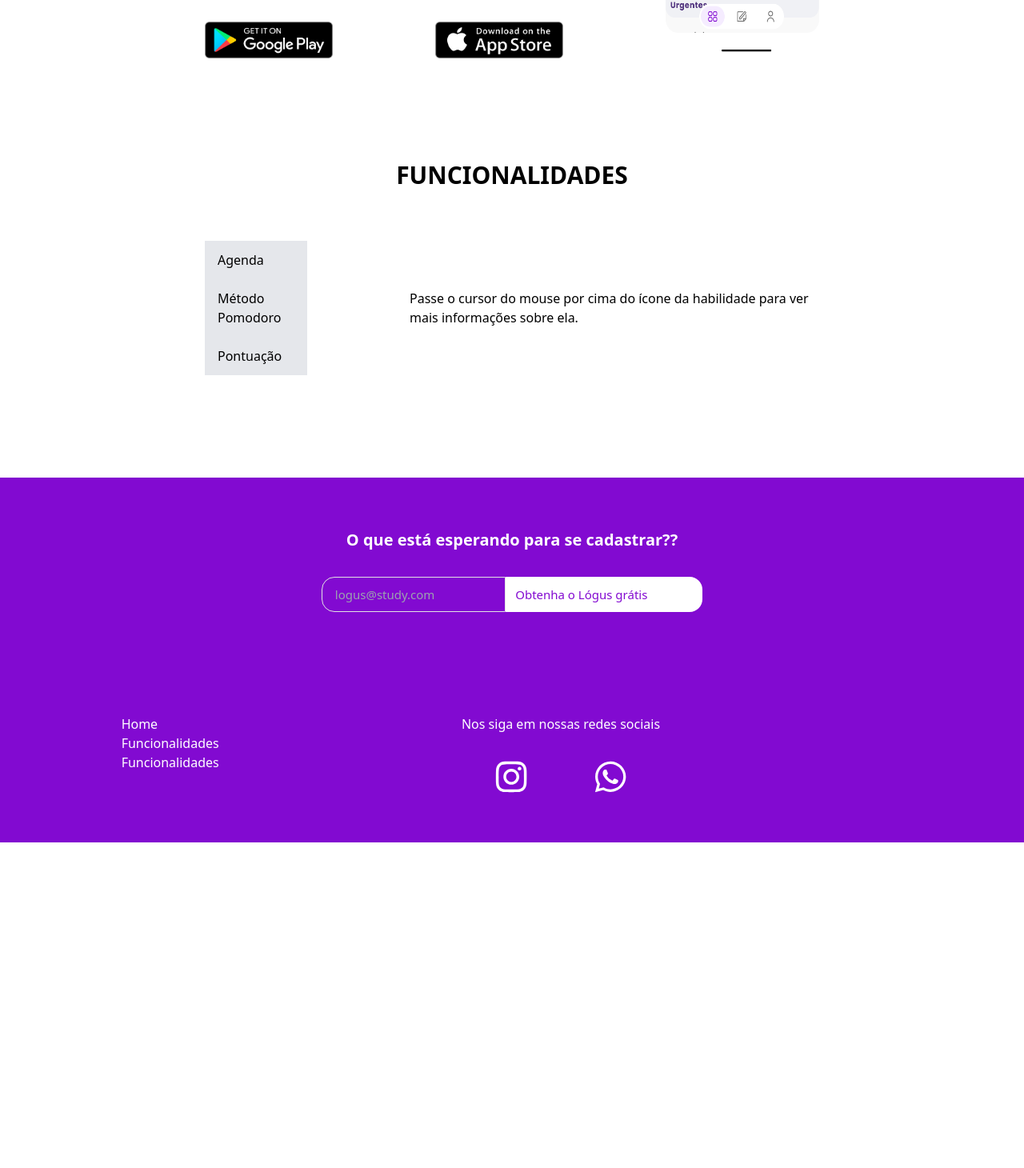
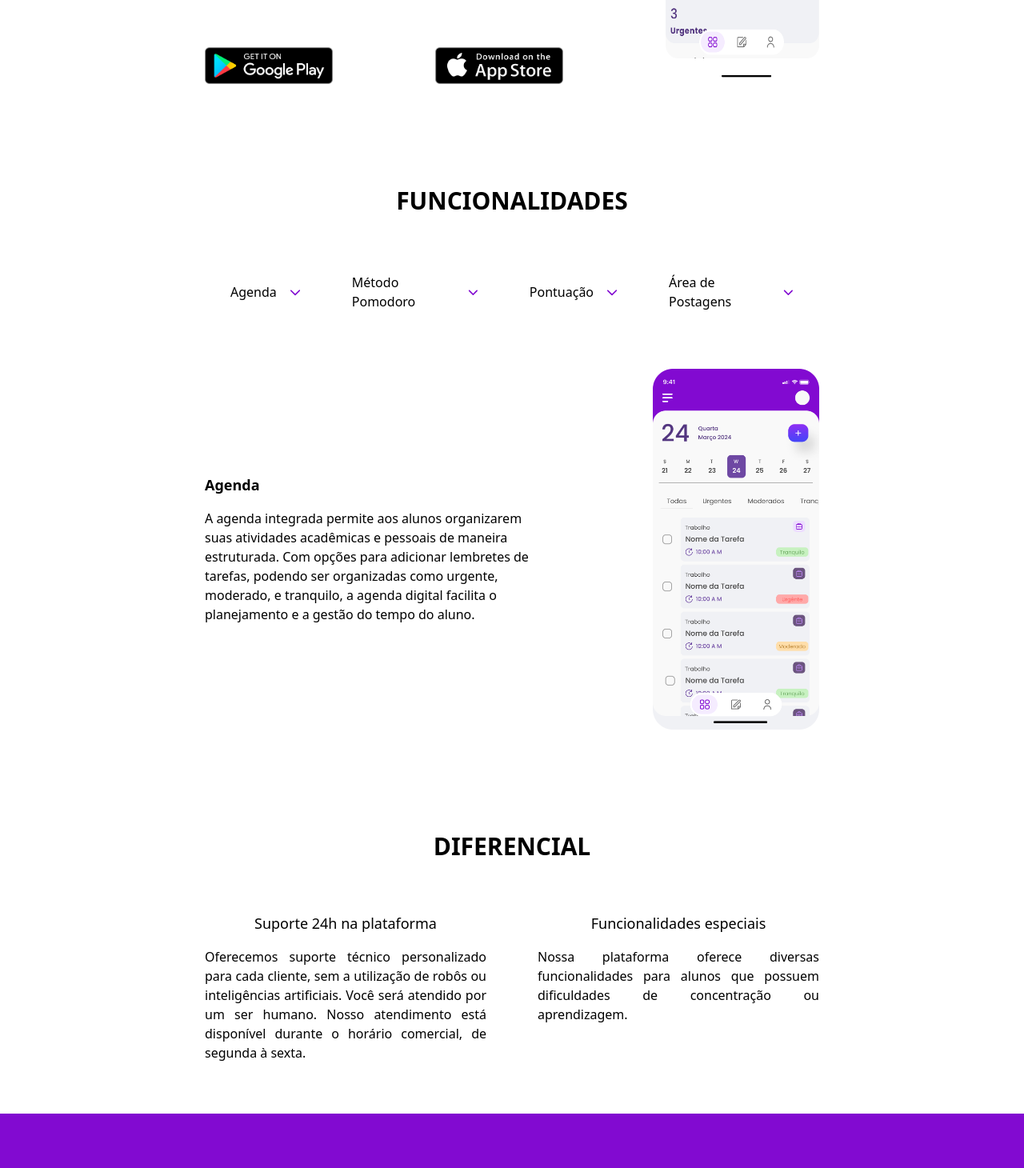
Before and after one commit to smViana19/logus-app-react, a React (Vite) app in the folder client/: page / in a window 1280 px wide. Shown: the part 1722-3182 px from the top of the page at 80% size. Before the commit the page ends 2775 px from the top, so only its background shows below. Built offline with nearby package versions, Linux system fonts and the light colour scheme.

Commit message:
design e textos das funcionalidades

```diff
--- a/client/src/components/FunctionalityItem.jsx
+++ b/client/src/components/FunctionalityItem.jsx
@@ -1,12 +1,23 @@
 import React from 'react';
 
-function FunctionalityItem({ name, description, image, isActive, onHover }) {
+function FunctionalityItem({ name, isActive, onHover }) {
     return (
         <li
-            className={`py-3 px-4 flex cursor-pointer ${isActive ? 'border-l-2 border-purplePrimary' : ''}`}
+            className={`py-2 px-8 flex items-center cursor-pointer ${isActive ? 'border-b-2 border-purple-500' : ''}`}
             onMouseOver={onHover}
         >
+
+
             {name}
+            <svg
+                className={`ml-4 transition-transform duration-300 ${isActive ? 'rotate-180' : 'rotate-0'}`}
+                xmlns="http://www.w3.org/2000/svg"
+                height="14"
+                width="14"
+                viewBox="0 0 512 512"
+            >
+                <path fill="#820ad1" d="M233.4 406.6c12.5 12.5 32.8 12.5 45.3 0l192-192c12.5-12.5 12.5-32.8 0-45.3s-32.8-12.5-45.3 0L256 338.7 86.6 169.4c-12.5-12.5-32.8-12.5-45.3 0s-12.5 32.8 0 45.3l192 192z"/>
+            </svg>
         </li>
     );
 }
--- a/client/src/pages/Index.jsx
+++ b/client/src/pages/Index.jsx
@@ -24,8 +24,13 @@ export default function HomePage() {
     const dispatch = useDispatch();
     const isLoggedIn = useSelector(state => state.auth.isLoggedIn);
 
-    const [description, setDescription] = useState('Passe o cursor do mouse por cima do ícone da habilidade para ver mais informações sobre ela.');
-    const [imageChange, setImageChange] = useState('');
+    const initialDescription = `
+        <h3 class="text-lg font-semibold mb-4">Agenda</h3>
+        <p class="w-3/4">A agenda integrada permite aos alunos organizarem suas atividades acadêmicas e pessoais de maneira estruturada. Com opções para adicionar lembretes de tarefas, podendo ser organizadas como urgente, moderado, e tranquilo, a agenda digital facilita o planejamento e a gestão do tempo do aluno.</p>
+    `;
+
+    const [description, setDescription] = useState(initialDescription);
+    const [imageChange, setImageChange] = useState(imgAgenda);
     const [hoveredItem, setHoveredItem] = useState(null);
 
     const handleLogout = e => {
@@ -37,10 +42,7 @@ export default function HomePage() {
     const functionalities = [
         {
             name: 'Agenda',
-            description: `
-                <h3 class="text-lg font-semibold mb-4">Agenda</h3>
-                <p class="w-3/4">Implementamos uma agenda intuitiva para organizar suas atividades de forma funcional. Os recusos que ela </p>
-            `,
+            description: initialDescription,
             image: imgAgenda,
             id: 'agenda'
         },
@@ -48,7 +50,10 @@ export default function HomePage() {
             name: 'Método Pomodoro',
             description: `
                 <h3 class="text-lg font-semibold mb-4">Método Pomodoro</h3>
-                <p class="w-3/4 mt-4">Implementamos uma agenda intuitiva para organizar suas atividades de forma funcional</p>
+                <p class="w-3/4 mt-4">A funcionalidade do método Pomodoro no nosso aplicativo oferece uma maneira eficiente de gerenciar o tempo de estudo. Utilizando ciclos de 25 minutos de trabalho intenso seguidos por pausas curtas, essa técnica ajuda os alunos a manterem o foco e a produtividade.</p>
+                <p class="w-3/4 mt-4">Aém disso, implementamos uma série de sons para ajudar na concentração. Alguns desses sons são:  </p>
+                <li class='mt-4 ml-4'><span class='font-semibold'>Ruído Branco</span>  → Tem uma frequência específica para inibir sons externos, auxiliando na melhor concentração do aluno </li>
+                <li class='mt-4 ml-4'><span class='font-semibold'>Ruído Branco</span>  → Tem uma frequência específica para inibir sons externos, auxiliando na melhor concentração do aluno </li>
             `,
             image: imgPomodoro,
             id: 'pomodoro'
@@ -57,13 +62,21 @@ export default function HomePage() {
             name: 'Pontuação',
             description: `
                 <h3 class="text-lg font-semibold mb-4">Pontuação</h3>
-                <p class="w-3/4">Optamos pelo método de pontuação para incentivar os alunos a se dedicarem mais aos estudos. A ideia é recompensar os esforços dos estudantes através de um sistema que contabiliza pontos cada vez que eles realizam determinadas atividades acadêmicas. Essas atividades incluem a postagem de exercícios resolvidos, a elaboração de resumos detalhados, a criação e compartilhamento de slides para apresentações, a entrega de trabalhos bem feitos, ou qualquer outra atividade elaborada pelo professor.</p>
-                <p class="w-3/4 mt-4">Nosso objetivo é criar um ambiente mais dinâmico e participativo, onde os alunos se sintam motivados a contribuir continuamente para o seu próprio aprendizado e para o de seus colegas.</p>
-                <p class="w-3/4 mt-4">Quando o aluno atinge uma determinada pontuação, a própria escola será responsável por decidir qual recompensa ele receberá. As recompensas serão selecionadas para refletir o esforço e a dedicação do aluno, e poderão variar desde reconhecimentos públicos, certificados de mérito, até pequenas premiações.</p>
+                <p class="w-3/4">O sistema de pontuação incentiva os alunos a se dedicarem mais aos estudos ao recompensar suas atividades acadêmicas com pontos. Atividades como a postagem de exercícios, elaboração de resumos e entrega de trabalhos geram pontos, motivando os alunos a participarem ativamente. Quando atingem uma determinada pontuação, a escola decide as recompensas, que podem incluir reconhecimentos públicos, certificados de mérito ou pequenas premiações, refletindo o esforço e a dedicação dos alunos.</p>
             `,
             image: null,
             id: 'pontuacao'
-        }
+        },
+        {
+            name: 'Área de Postagens',
+            description: `
+                <h3 class="text-lg font-semibold mb-4">Área de Postagens</h3>
+                <p class="w-3/4">A área de postagens é uma área colaborativa onde os alunos podem compartilhar resumos, atividades, apresentações e outros materiais de estudo. Essa funcionalidade promove a troca de conhecimento e recursos entre os estudantes, incentivando um ambiente de aprendizado colaborativo.</p>
+                <p class="w-3/4 mt-2">A ideia é que os alunos possam postar, por espontânea vontade, os resumos e materiais de estudo que fizerem, mas disponiblizamos uma área onde o professor possa posta as atividades e os alunos podem anexá-las</p>
+            `,
+            image: null,
+            id: 'postagens'
+        },
     ];
 
     return (
@@ -96,7 +109,7 @@ export default function HomePage() {
                                 <Link to="/dashboard">Dashboard</Link>
                             ) : (
                                 <Link to="/registro"
-                                    className="font-medium text-white  hover:text-neutral-500"
+                                    className="font-medium text-white hover:text-neutral-500"
                                     id='btnRegistrar'>Registrar</Link>
                             )}
                             {isLoggedIn && (<FaCircle size={24} color='#66ff33' />)}
@@ -118,7 +131,8 @@ export default function HomePage() {
 
                 <ContainerPrintApp />
 
-                <section className='container__app-mobile mt-16 flex'>
+                <section className='container__app-mobile mt-24 flex'>
+
                     <div className='mt-40'>
                         <Subtitle>Baixe também nosso aplicativo mobile</Subtitle>
                         <p className='mt-4'>Baixe o nosso aplicativo e tenha acesso a todas as funcionalidades a qualquer hora e em qualquer lugar. Simplifique sua vida com a conveniência do nosso app.</p>
@@ -126,15 +140,16 @@ export default function HomePage() {
                             <a href="#"><img className='w-40' src={imgGooglePlay} alt="Link para baixar o aplicativo android" /></a>
                             <a href="#"><img className='w-40' src={imgAppStore} alt="Link para baixar o aplicativo IOS" /></a>
                         </div>
+
                     </div>
                     <img className='w-1/4' src={imgMockupMobile} alt="Mockup Mobile" />
                 </section>
 
                 <section id='funcionalidades' className='my-32 m-auto'>
                     <Subtitle centered>FUNCIONALIDADES</Subtitle>
-                    <div className='grid grid-cols-7 gap-32 justify-between mt-16'>
-                        <div className='bg-gray-200 flex-none col-span-2'>
-                            <ul>
+                    <div className='gap-32 justify-between mt-16'>
+                        <div className='mb-16 col-span-2'>
+                            <ul className='flex justify-around'>
                                 {functionalities.map(item => (
                                     <FunctionalityItem
                                         key={item.id}
@@ -158,6 +173,21 @@ export default function HomePage() {
                         </div>
                     </div>
                 </section>
+
+                <section className='mb-16'>
+                    <Subtitle centered>DIFERENCIAL</Subtitle>
+                    <div className='mt-16 grid grid-cols-2 gap-16 text-justify justify-between'>
+                        <div className='col-span-1'>
+                            <h4 className='text-center font-medium text-lg mb-4'>Suporte 24h na plataforma</h4>
+                            <p>Oferecemos suporte técnico personalizado para cada cliente, sem a utilização de robôs ou inteligências artificiais. Você será atendido por um ser humano. Nosso atendimento está disponível durante o horário comercial, de segunda à sexta.</p>
+                        </div>
+                        <div className='col-span-1'>
+                            <h4 className='text-center font-medium text-lg mb-4'>Funcionalidades especiais</h4>
+                            <p>Nossa plataforma oferece diversas funcionalidades para alunos que possuem dificuldades de concentração ou aprendizagem.</p>
+                        </div>
+                    </div>
+                </section>
+
             </main>
 
             <FooterLanding />
```
